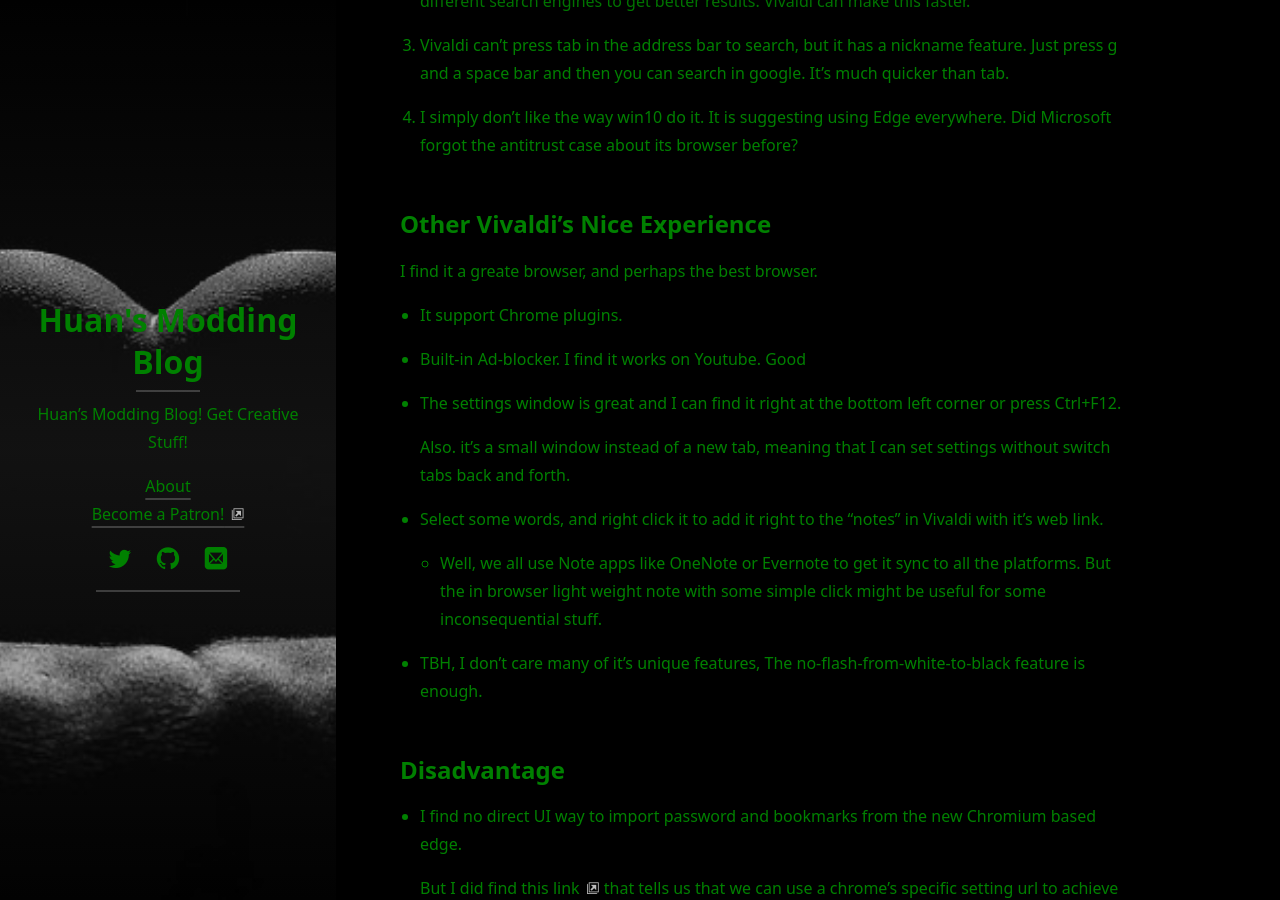
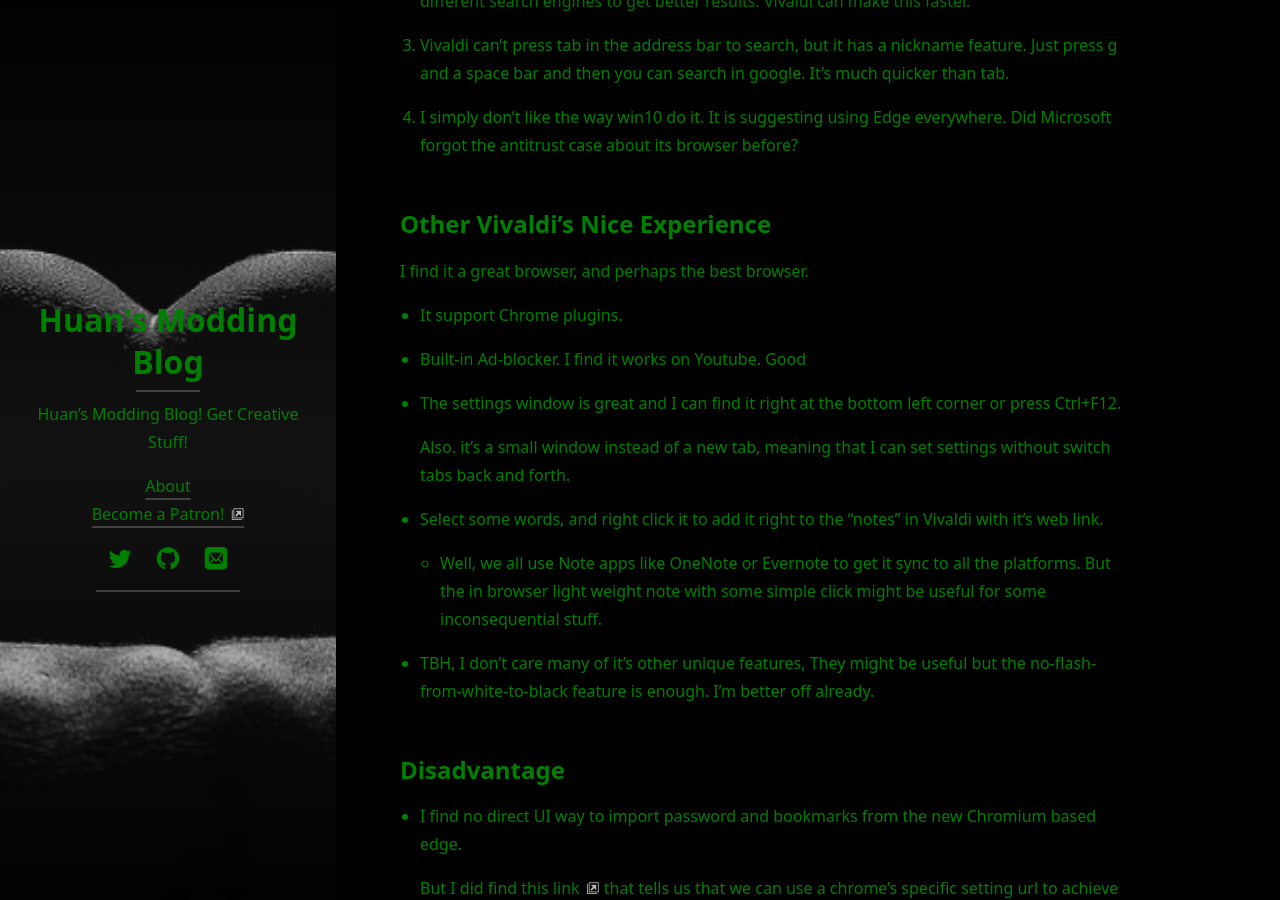
Before and after one commit to huanrenfeng/huanrenfeng.github.io, a Jekyll site: the page built from _posts/2020-11-19-switch-from-chrome-to-edge-to-vivaldi.md, in a window 1280 px wide and 900 px high, scrolled down 705 px. Built offline with Jekyll 4.4.1, drawn with Linux system fonts in a browser that asks for light colours; cached includes are drawn as plain includes; nearby versions of some CDN libraries; some web fonts are replaced; our own code applies the rules of GitHub Pages for plain Markdown files; library files that are not in the unit come from our copies.

Commit message:
Update 2020-11-19-switch-from-chrome-to-edge-to-vivaldi.md

```diff
--- a/_posts/2020-11-19-switch-from-chrome-to-edge-to-vivaldi.md
+++ b/_posts/2020-11-19-switch-from-chrome-to-edge-to-vivaldi.md
@@ -24,7 +24,7 @@
 
 ## Other Vivaldi's Nice Experience
 
-I find it a greate browser, and perhaps the best browser.
+I find it a great browser, and perhaps the best browser.
 
 - It support Chrome plugins.
 
@@ -38,7 +38,7 @@
 
   - Well, we all use Note apps like OneNote or Evernote to get it sync to all the platforms. But the in browser light weight note with some simple click might be useful for some inconsequential stuff.
 
-- TBH, I don't care many of it's unique features, The no-flash-from-white-to-black feature is enough.
+- TBH, I don't care many of it's other unique features, They might be useful but the no-flash-from-white-to-black feature is enough. I'm better off already.
 
 ## Disadvantage
 
```
